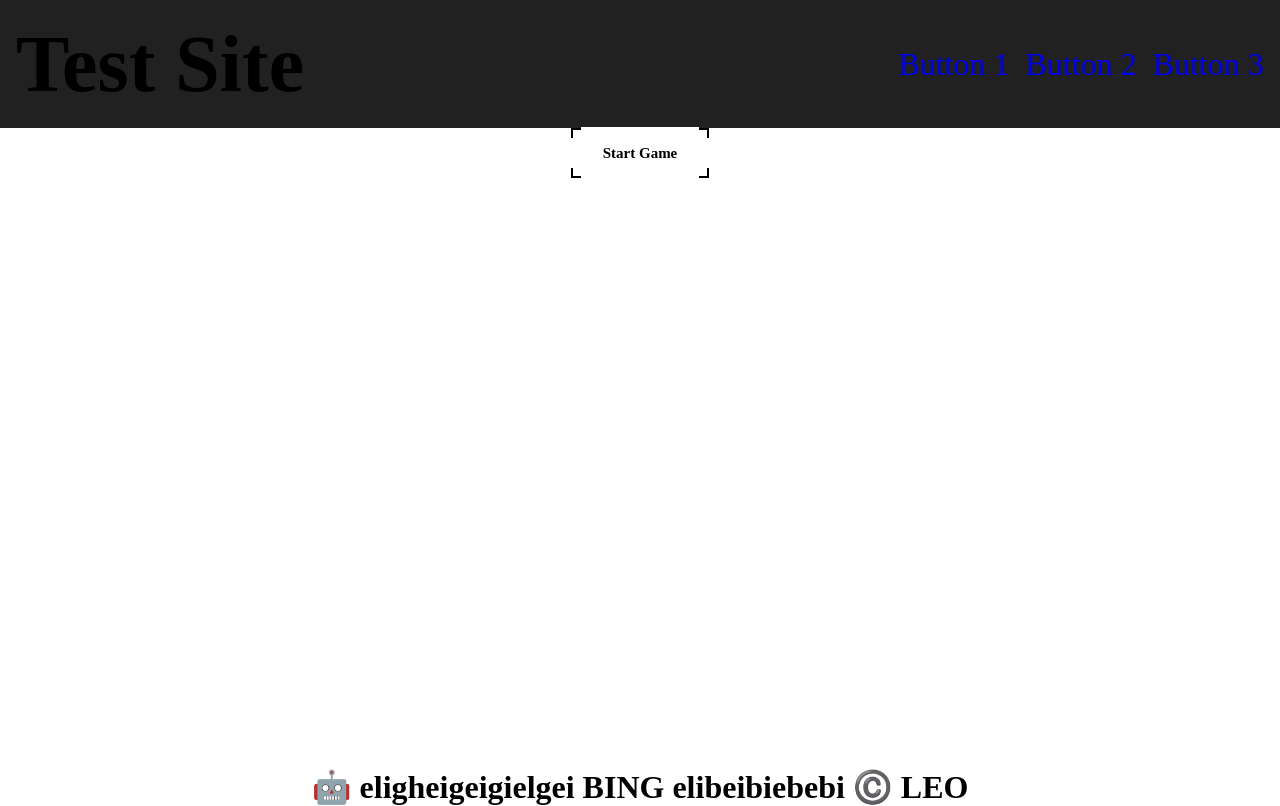
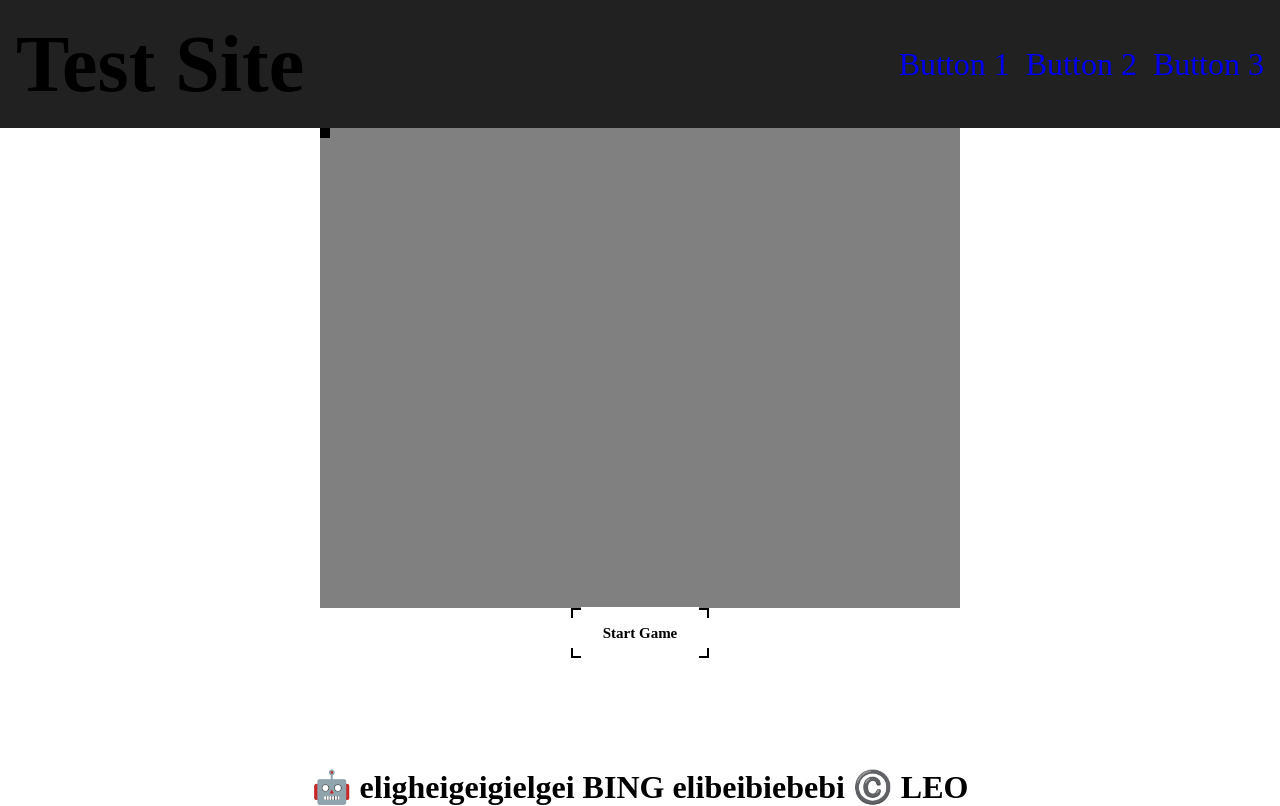
Before and after one commit to Chrisvasa/react_test, a React (Vite) app: page /games in a window 1280 px wide. Built offline with nearby package versions, Linux system fonts and the light colour scheme.

Commit message:
Added simple player movement using the arrow keys. Added PlayerMovement to Components folder.

```diff
--- /dev/null
+++ b/src/Components/PlayerMovement.jsx
@@ -0,0 +1,39 @@
+import styled from "styled-components";
+import { useEffect, useState } from "react";
+
+export const PlayerMovement = () => {
+    const [x, setX] = useState(0);
+    const [y, setY] = useState(0);
+
+    const handleKeyPress = (e) => {
+        if (e.key == 'ArrowLeft') {
+            setX(game => game - 1);
+        }
+        else if (e.key == 'ArrowRight') {
+            setX(game => game + 1);
+        }
+        else if (e.key == 'ArrowUp') {
+            setY(game => game - 1);
+        }
+        else if (e.key == 'ArrowDown') {
+            setY(game => game + 1);
+        }
+    }
+
+    useEffect(() => {
+        document.addEventListener("keydown", handleKeyPress);
+    }, [])
+
+    return (
+        <Player onKeyPress={handleKeyPress} x={x} y={y} />
+    )
+}
+
+const Player = styled.div`
+    width: 10px;
+    height: 10px;
+    left: ${({ x }) => x + 'rem'};
+    top: ${({ y }) => y + 'rem'};
+    background-color: black;
+    position: relative;
+`;
--- a/src/pages/Game.jsx
+++ b/src/pages/Game.jsx
@@ -1,18 +1,30 @@
 import styled from "styled-components";
 import { StartButton } from "../Components/StartButton";
+import { PlayerMovement } from "../Components/PlayerMovement";
+import { useEffect, useState } from "react";
 
 
 export default function Game() {
+    const [game, setGame] = useState(false);
     return (
         <GameContainer>
-            <StartButton />
+            <GameBoard>
+                <PlayerMovement />
+            </GameBoard>
+            <StartButton onClick={() => setGame(prevGame => !prevGame)} />
         </GameContainer>
     );
 }
 
+const GameBoard = styled.div`
+    background-color: gray;
+    width: 640px;
+    height: 480px;
+`;
+
 const GameContainer = styled.div`
-    display: flex;
-    flex-direction: column;
-    align-items: center;
-    height: 80vh;
+display: flex;
+flex-direction: column;
+align-items: center;
+height: 80vh;
 `;
```
